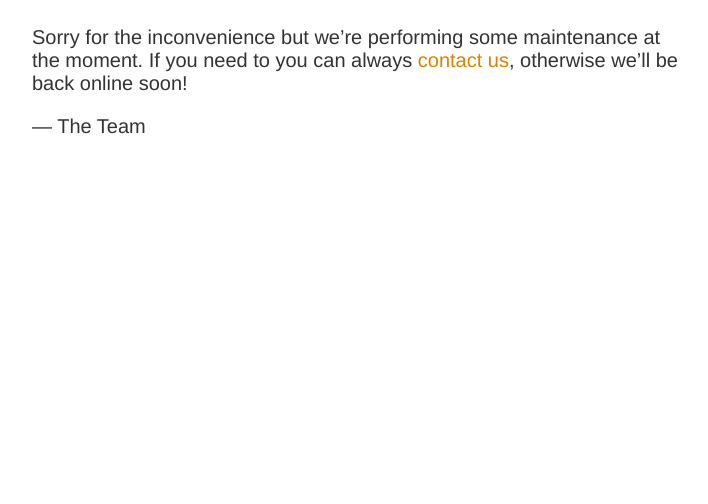
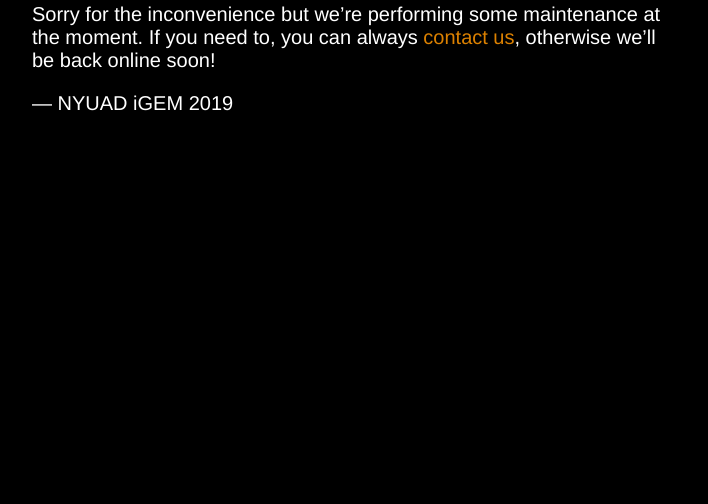
Before and after one commit to wenogk/iGem, a plain HTML site: page wiki/sitedown.html in a window 1280 px wide. Shown: the part 296-800 px from the top of the page, without its empty margins (283-991 px from the left). Drawn offline with Linux system fonts and the light colour scheme.

Commit message:
Matched styling with iGEM top bar

```diff
--- a/wiki/sitedown.html
+++ b/wiki/sitedown.html
@@ -1,4 +1,4 @@
-//Adapted from https://gist.github.com/pitch-gist/2999707
+<!Adapted from https://gist.github.com/pitch-gist/2999707>
 
 <!doctype html>
 <html>
@@ -10,18 +10,18 @@
 <style>
   body { text-align: center; padding: 150px; }
   h1 { font-size: 50px; }
-  body { font: 20px Helvetica, sans-serif; color: #333; }
+  body { font: 20px Helvetica, sans-serif; color: #FFF; }
   article { display: block; text-align: left; width: 650px; margin: 0 auto; }
   a { color: #dc8100; text-decoration: none; }
-  a:hover { color: #333; text-decoration: none; }
+  a:hover { color: #FFF; text-decoration: none; }
 </style>
 </head>
-<body>
+<body style="background-color:#000000">
 <article>
     <h1>We&rsquo;ll be back soon!</h1>
     <div>
-        <p>Sorry for the inconvenience but we&rsquo;re performing some maintenance at the moment. If you need to you can always <a href="mailto:nyuad.igem2019@nyu.edu">contact us</a>, otherwise we&rsquo;ll be back online soon!</p>
-        <p>&mdash; The Team</p>
+        <p>Sorry for the inconvenience but we&rsquo;re performing some maintenance at the moment. If you need to, you can always <a href="mailto:nyuad.igem2019@nyu.edu">contact us</a>, otherwise we&rsquo;ll be back online soon!</p>
+        <p>&mdash; NYUAD iGEM 2019</p>
     </div>
 </article>
 </body>
```
